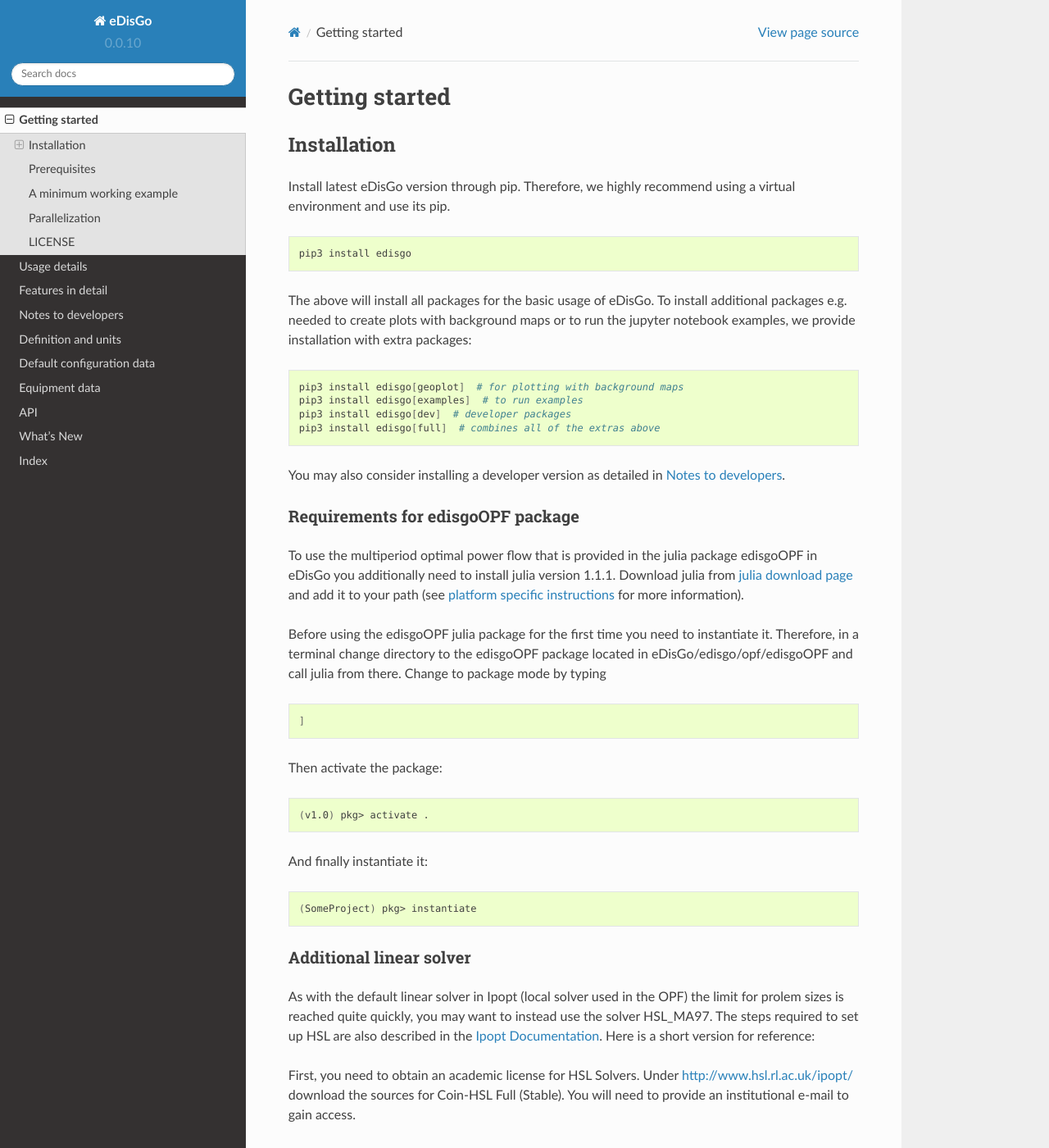
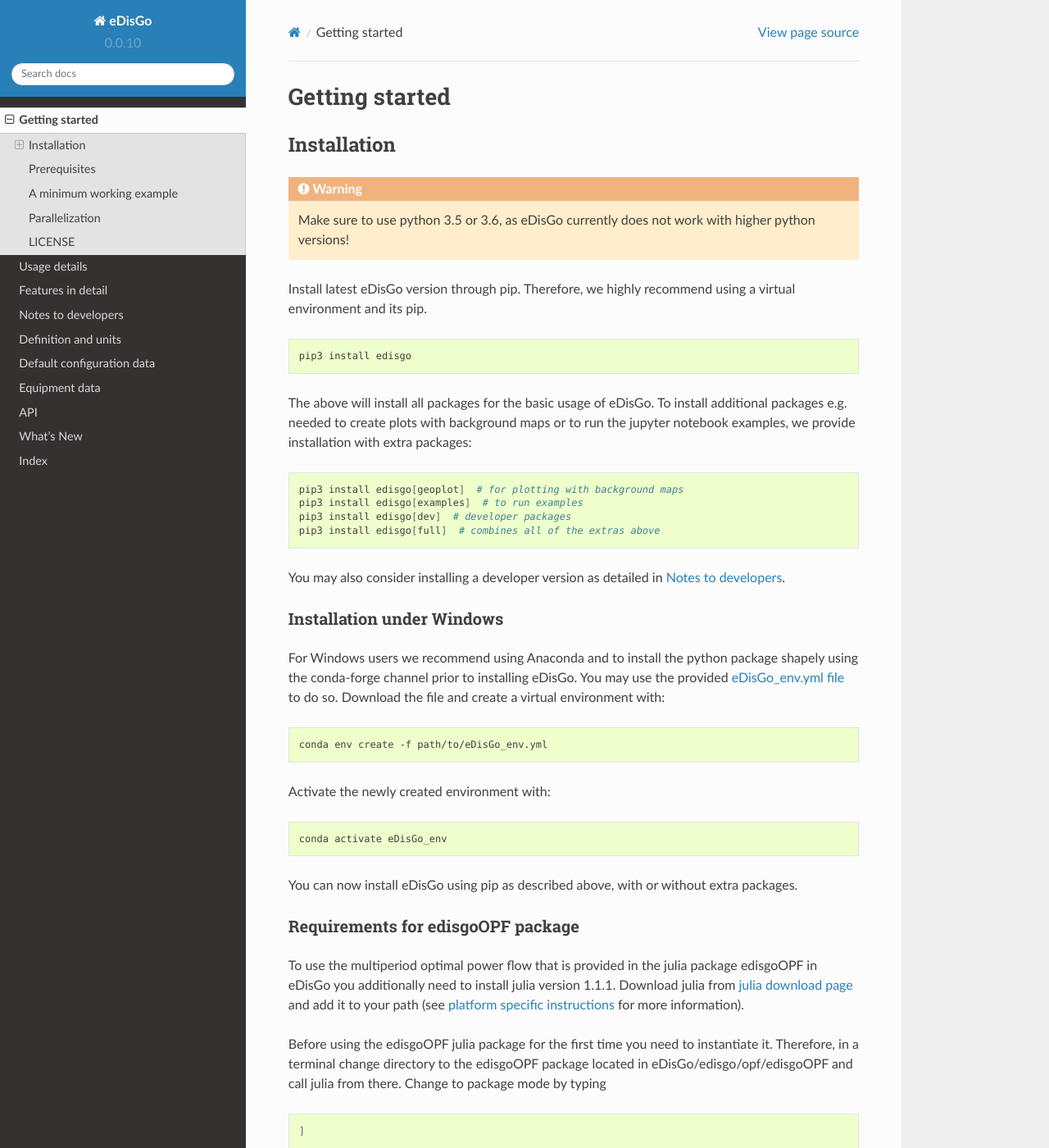
Before and after one commit to openego/eDisGo, a Sphinx documentation site: the page built from doc/quickstart.rst, in a window 1280 px wide and 1400 px high. Shown: the whole window at 82% size. Built offline with Sphinx 7.4.7 and the Read the Docs theme 2.0.0, drawn with Linux system fonts in a browser that asks for light colours; formulas are drawn with MathJax 3.

Commit message:
Add Windows installation to doc

```diff
--- a/doc/quickstart.rst
+++ b/doc/quickstart.rst
@@ -6,8 +6,10 @@ Getting started
 Installation
 ------------
 
+.. warning:: Make sure to use python 3.5 or 3.6, as eDisGo currently does not work with higher python versions!
+
 Install latest eDisGo version through pip. Therefore, we highly recommend using
-a virtual environment and use its pip.
+a virtual environment and its pip.
 
 .. code-block:: bash
 
@@ -24,8 +26,30 @@ the jupyter notebook examples, we provide installation with extra packages:
     pip3 install edisgo[dev]  # developer packages
     pip3 install edisgo[full]  # combines all of the extras above
 
+
 You may also consider installing a developer version as detailed in
 :ref:`dev-notes`.
+
+Installation under Windows
+^^^^^^^^^^^^^^^^^^^^^^^^^^^^^^^^^^^
+
+For Windows users we recommend using Anaconda and to install the python package shapely
+using the conda-forge channel prior to installing eDisGo. You may use the provided
+`eDisGo_env.yml file <https://github.com/openego/eDisGo/blob/features/refactoring/eDisGo_env.yml>`_
+to do so. Download the file and create a virtual environment with:
+
+.. code-block:: bash
+
+    conda env create -f path/to/eDisGo_env.yml
+
+Activate the newly created environment with:
+
+.. code-block:: bash
+
+    conda activate eDisGo_env
+
+You can now install eDisGo using pip as described above, with or without extra
+packages.
 
 Requirements for edisgoOPF package
 ^^^^^^^^^^^^^^^^^^^^^^^^^^^^^^^^^^^
```
Also changed, not shown: eDisGo_env.yml (+0 -11 lines).
